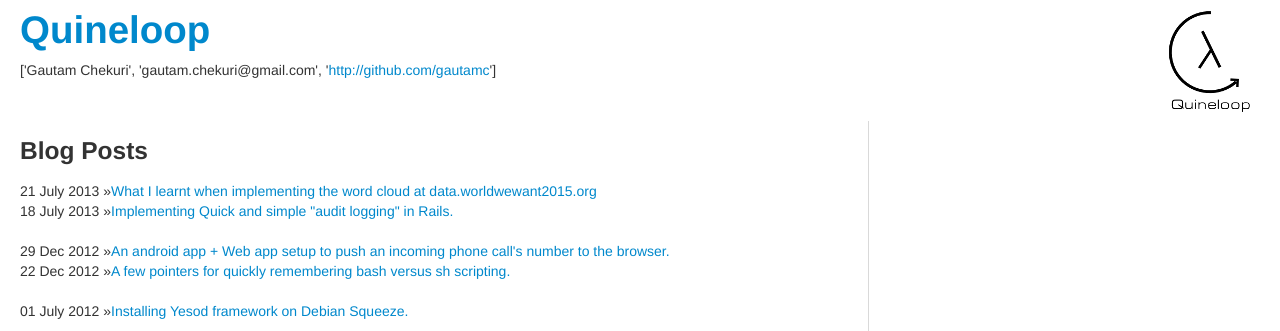
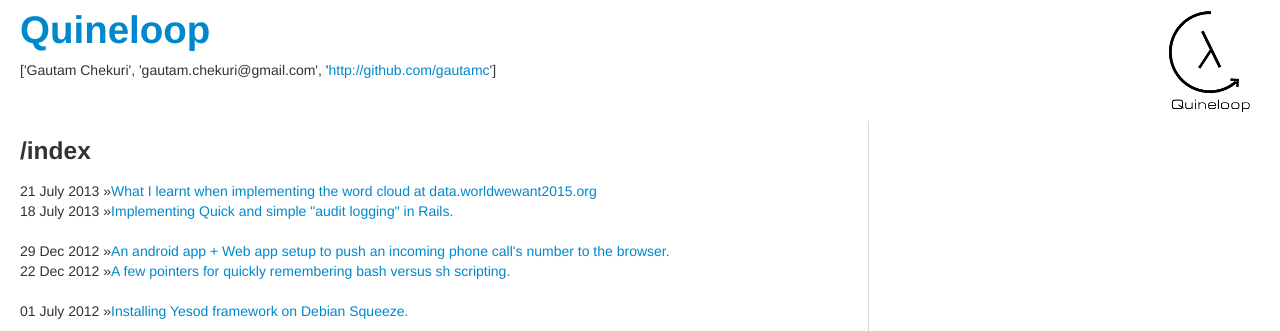
Before and after one commit to gautamc/quineloop_blog, a Jekyll site: the page index.html, which Jekyll copies as it is, in a window 1280 px wide. Shown: the top 331 px of the page. Built offline with Jekyll 4.4.1, drawn with Linux system fonts in a browser that asks for light colours; Markdown is read by kramdown in place of the engine named in the settings.

Commit message:
being unixy

```diff
--- a/_layouts/post.html
+++ b/_layouts/post.html
@@ -1,7 +1,7 @@
 ---
 layout: default
 ---
-<h3><a href="/" class="menu_link">&laquo; Back to index</a></h3>
+<h3><a href="/" class="menu_link">&laquo; Back to /index</a></h3>
 ------------
 <div id="post">
 {{ content }}
@@ -26,4 +26,4 @@
   </ul>
 </div>
 -----------
-<h3><a href="/" class="menu_link">&laquo; Back to index</a></h3>
+<h3><a href="/" class="menu_link">&laquo; Back to /index</a></h3>
--- a/index.html
+++ b/index.html
@@ -42,7 +42,7 @@
 
 	<div class="span8">
 
-	  <h3>Blog Posts</h3>
+	  <h3>/index</h3>
 
 	  <div class="entry">
 	    <div class="entry-elem">
```
